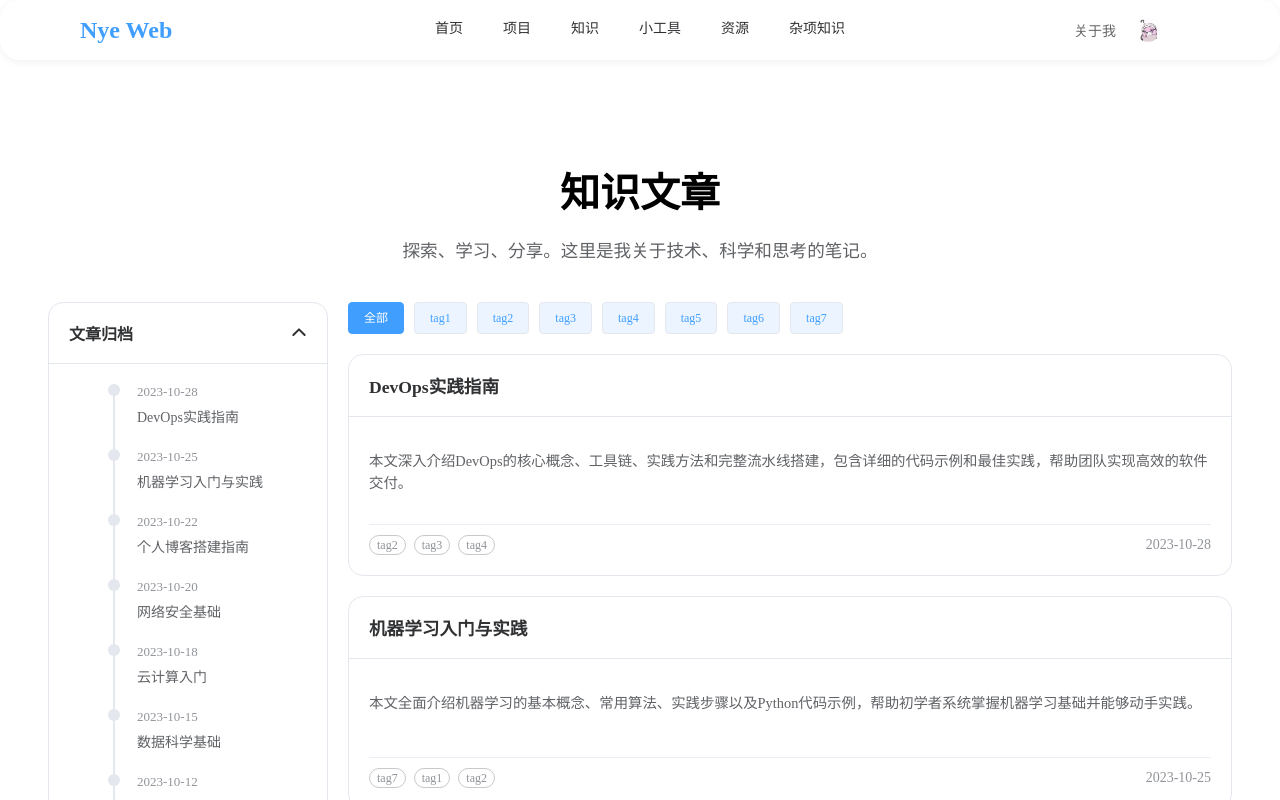
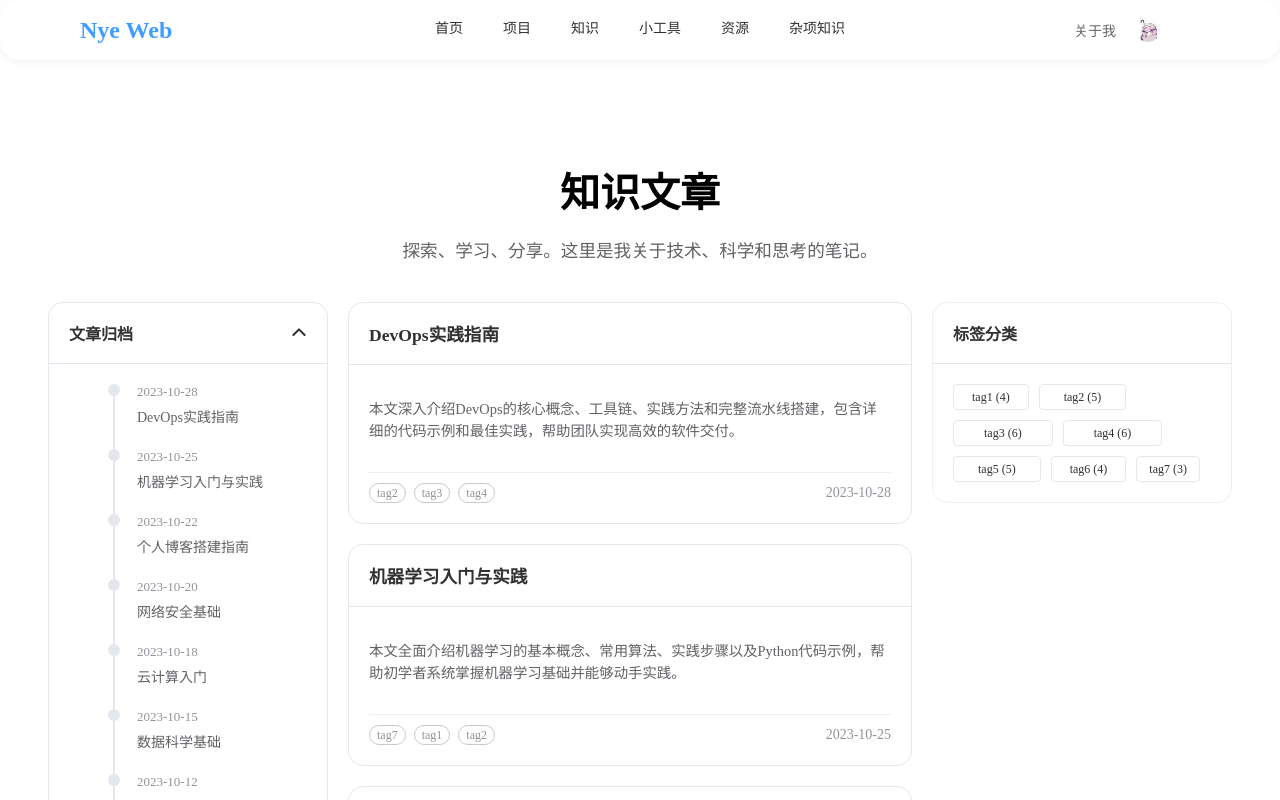
Before and after one commit to NayeyYe/NyeWeb, a Vue app: page /knowledge in a window 1280 px wide. Shown: the top 800 px of the page. Built offline with nearby package versions, Linux system fonts and the light colour scheme.

Commit message:
把tags的卡片放到文章的右侧，缩短文章card宽度

```diff
--- a/src/components/TagFilter.vue
+++ b/src/components/TagFilter.vue
@@ -1,14 +1,11 @@
 <template>
-  <div class="tag-filter-container">
-    <el-tag
-      :class="{ 'is-active': activeTag === null }"
-      class="tag-item"
-      type="info"
-      effect="light"
-      @click="selectTag(null)"
-    >
-      全部
-    </el-tag>
+  <el-card class="tag-filter-card" shadow="never">
+    <template #header>
+      <div class="card-header">
+        <span>标签分类</span>
+      </div>
+    </template>
+    <div class="tag-list">
       <el-tag
         v-for="tag in tags"
         :key="tag"
@@ -16,18 +13,24 @@
         class="tag-item"
         effect="light"
         @click="selectTag(tag)"
+        :style="getTagStyle(counts[tag] || 0)"
       >
-      {{ tag }}
+        {{ tag }} ({{ counts[tag] || 0 }})
       </el-tag>
     </div>
+  </el-card>
 </template>
 
 <script setup>
-import { ref } from 'vue'
+import { ref, computed } from 'vue'
 
-defineProps({
+const props = defineProps({
   tags: {
     type: Array,
+    required: true,
+  },
+  counts: {
+    type: Object,
     required: true,
   },
 })
@@ -37,14 +40,58 @@ const emit = defineEmits(['tag-selected'])
 const activeTag = ref(null)
 
 const selectTag = (tag) => {
+  // 如果点击的是当前已激活的标签，则取消选择
+  if (activeTag.value === tag) {
+    activeTag.value = null
+  } else {
     activeTag.value = tag
-  emit('tag-selected', tag)
+  }
+  emit('tag-selected', activeTag.value)
+}
+
+// 计算数值范围，用于动态调整样式
+const fontMetrics = computed(() => {
+  const countsArray = Object.values(props.counts)
+  if (countsArray.length === 0) {
+    return { min: 1, max: 1 }
+  }
+  return {
+    min: Math.min(...countsArray),
+    max: Math.max(...countsArray),
+  }
+})
+
+// 根据文章数量获取标签样式
+const getTagStyle = (count) => {
+  const { min, max } = fontMetrics.value
+  const basePadding = 1 // em
+  const maxPadding = 2.5 // em
+
+  let horizontalPadding
+  if (max === min || count === undefined) {
+    horizontalPadding = basePadding
+  } else {
+    const normalized = (count - min) / (max - min)
+    horizontalPadding = basePadding + normalized * (maxPadding - basePadding)
+  }
+
+  return {
+    padding: `0 ${horizontalPadding.toFixed(2)}em`,
+  }
 }
 </script>
 
 <style scoped>
-.tag-filter-container {
-  margin-bottom: 20px;
+.tag-filter-card {
+  border-radius: 15px;
+  border: 1px solid var(--el-border-color-lighter);
+}
+
+.card-header {
+  font-weight: bold;
+}
+
+.tag-list {
   display: flex;
   flex-wrap: wrap;
   gap: 10px;
@@ -54,9 +101,12 @@ const selectTag = (tag) => {
   cursor: pointer;
   transition: all 0.2s ease-in-out;
   border: 1px solid var(--el-border-color-light);
-  padding: 0 15px;
-  height: 32px;
-  line-height: 30px;
+  /* 动态调整大小 */
+  height: auto;
+  line-height: 2;
+  /* 默认样式：白色背景，深色文字 */
+  background-color: #ffffff;
+  color: var(--el-text-color-primary);
 }
 
 .tag-item:hover {
--- a/src/views/Knowledge.vue
+++ b/src/views/Knowledge.vue
@@ -9,7 +9,6 @@
         <ArticleTimeline :articles="filteredArticles" @scroll-to-article="handleScrollToArticle" />
       </aside>
       <main class="articles-main">
-        <TagFilter :tags="allTags" @tag-selected="handleTagSelected" />
         <div class="articles-grid">
           <ArticleCard
             v-for="article in displayedArticles"
@@ -22,6 +21,9 @@
           <el-button type="primary" plain @click="loadMore">查看更多</el-button>
         </div>
       </main>
+      <aside class="tags-sidebar">
+        <TagFilter :tags="allTags" :counts="tagCounts" @tag-selected="handleTagSelected" />
+      </aside>
     </div>
   </div>
 </template>
@@ -45,6 +47,17 @@ const allTags = computed(() => {
     article.tags.forEach(tag => tags.add(tag))
   })
   return Array.from(tags)
+})
+
+// 计算每个标签的文章数量
+const tagCounts = computed(() => {
+  const counts = {}
+  articleData.forEach(article => {
+    article.tags.forEach(tag => {
+      counts[tag] = (counts[tag] || 0) + 1
+    })
+  })
+  return counts
 })
 
 // 当前选择的标签
@@ -123,6 +136,8 @@ const handleScrollToArticle = (slug) => {
 .timeline-sidebar {
   width: 280px;
   flex-shrink: 0;
+  position: sticky;
+  top: 100px;
 }
 
 .articles-main {
@@ -139,4 +154,11 @@ const handleScrollToArticle = (slug) => {
   margin-top: 20px;
   text-align: center;
 }
+
+.tags-sidebar {
+  width: 300px;
+  flex-shrink: 0;
+  position: sticky;
+  top: 100px;
+}
 </style>
```
Lines whose indentation alone changed are shown as unchanged.
